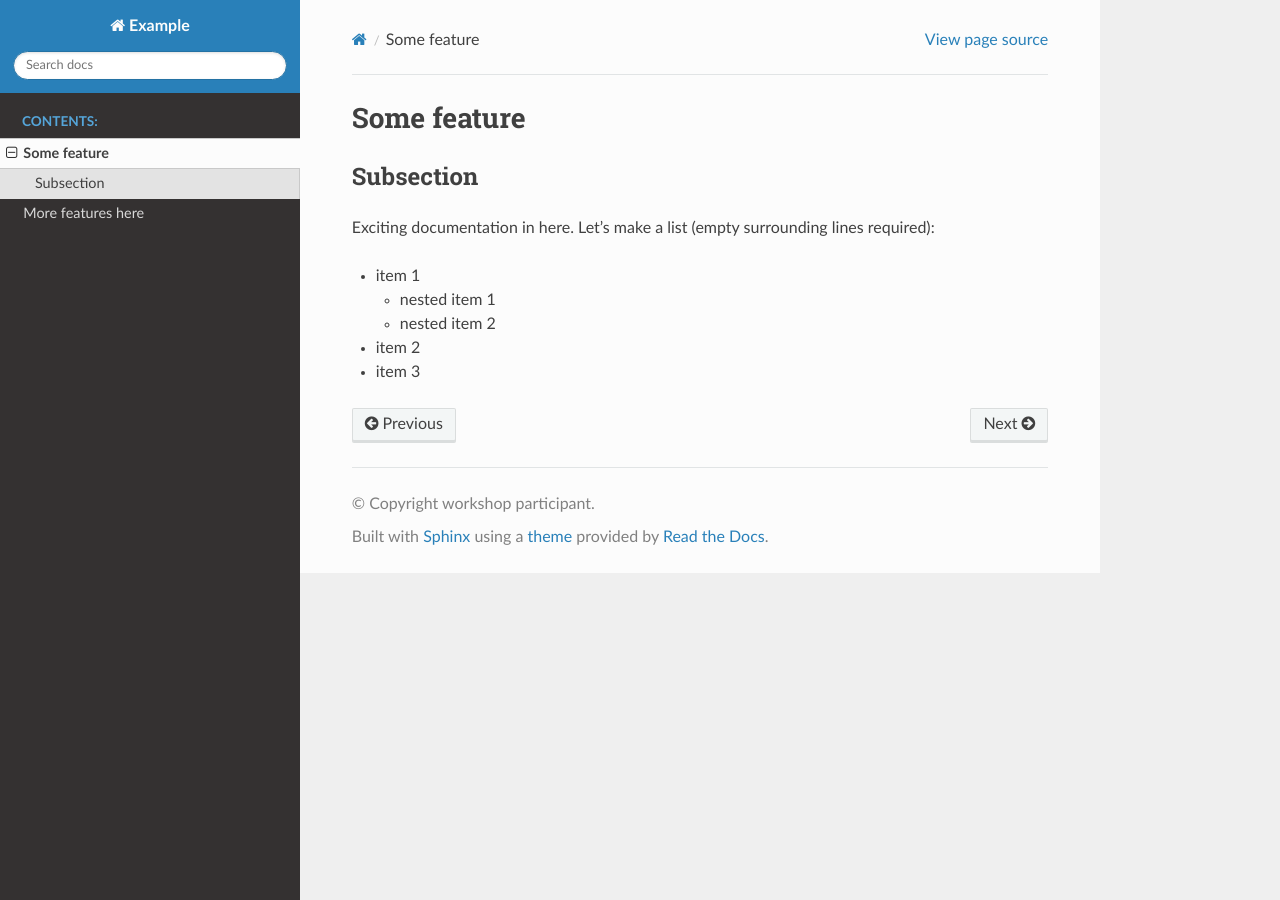
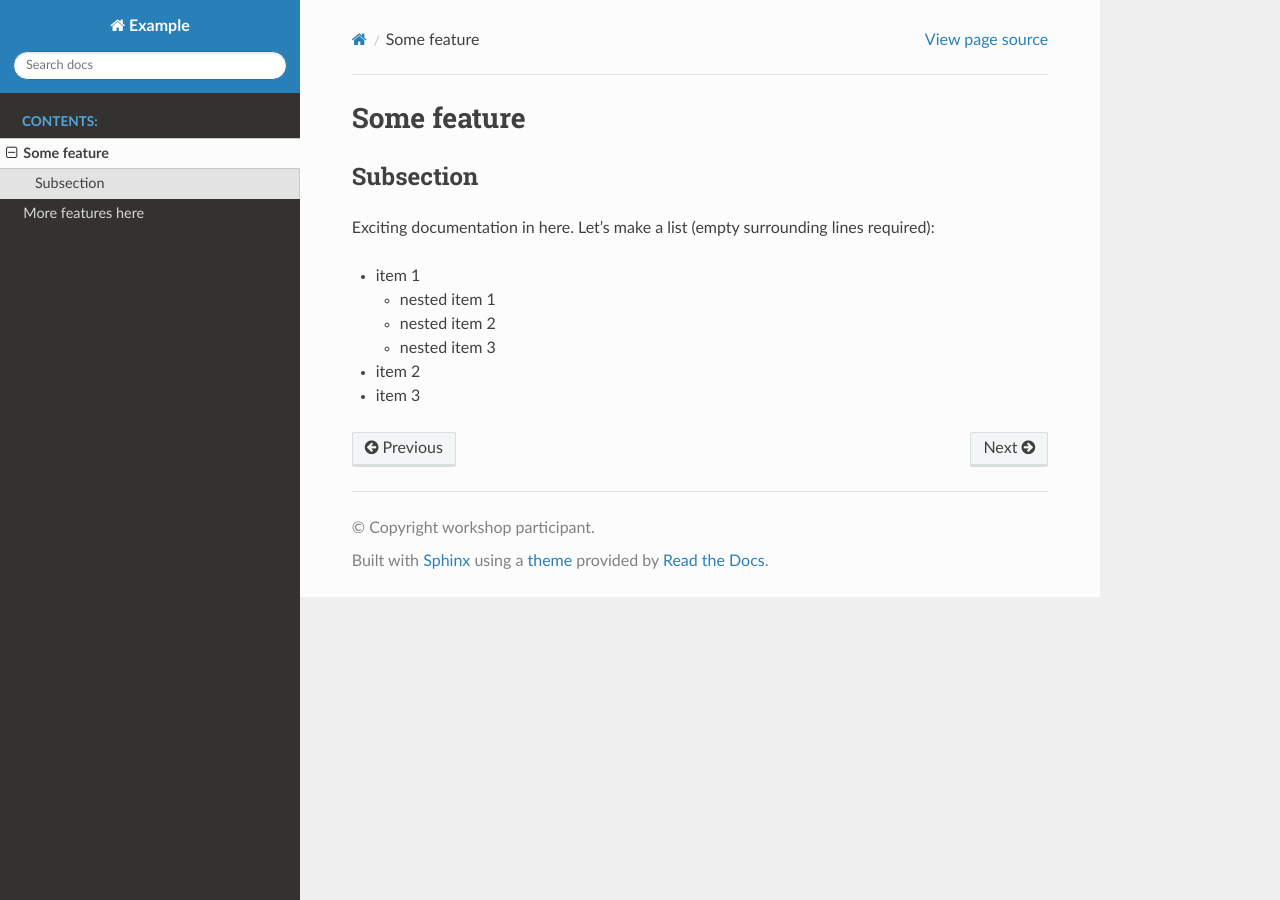
Before and after one commit to Abdalla1423/documentation-example, a Sphinx documentation site: the page built from doc/some-feature.md, in a window 1280 px wide. Built offline with Sphinx 7.4.7 and the Read the Docs theme 2.0.0, drawn with Linux system fonts in a browser that asks for light colours.

Commit message:
new stuff

```diff
--- a/doc/some-feature.md
+++ b/doc/some-feature.md
@@ -9,6 +9,7 @@ Let's make a list (empty surrounding lines required):
 
   - nested item 1
   - nested item 2
+  - nested item 3
 
 - item 2
 - item 3
```
